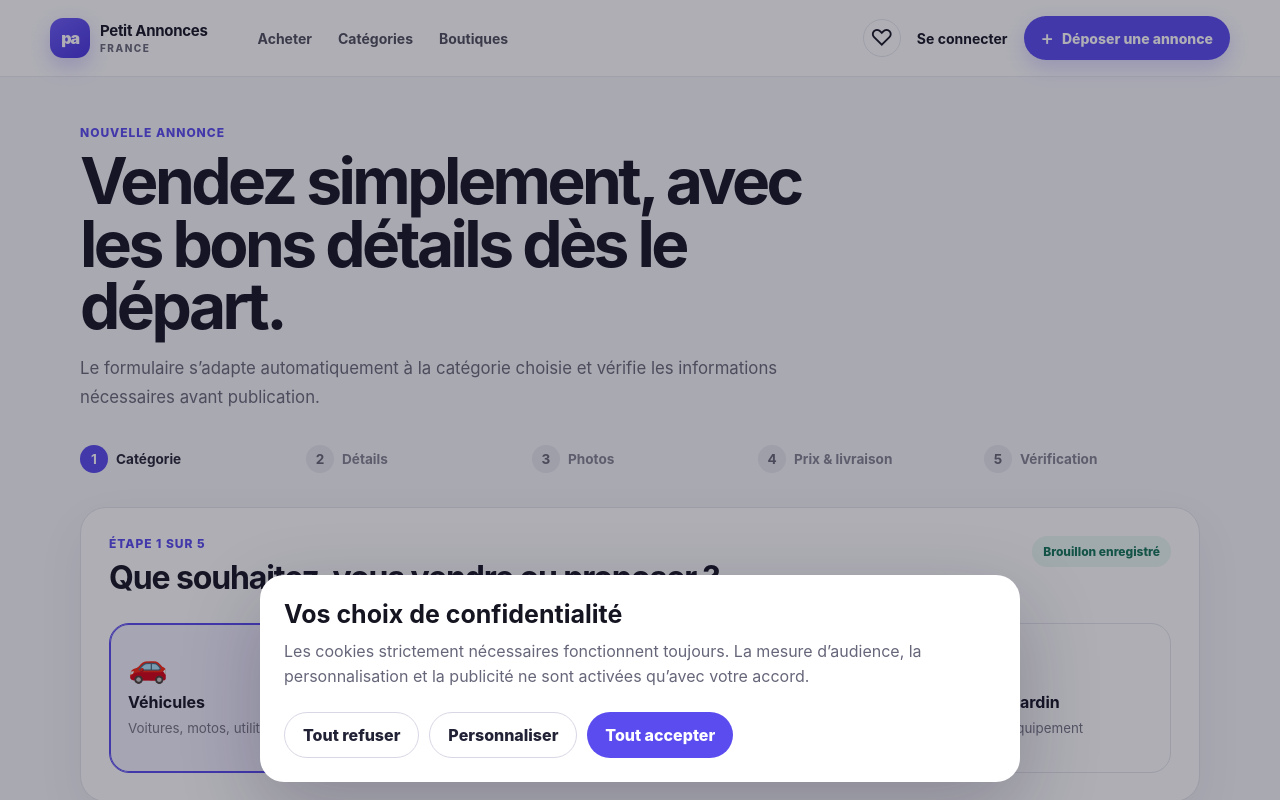
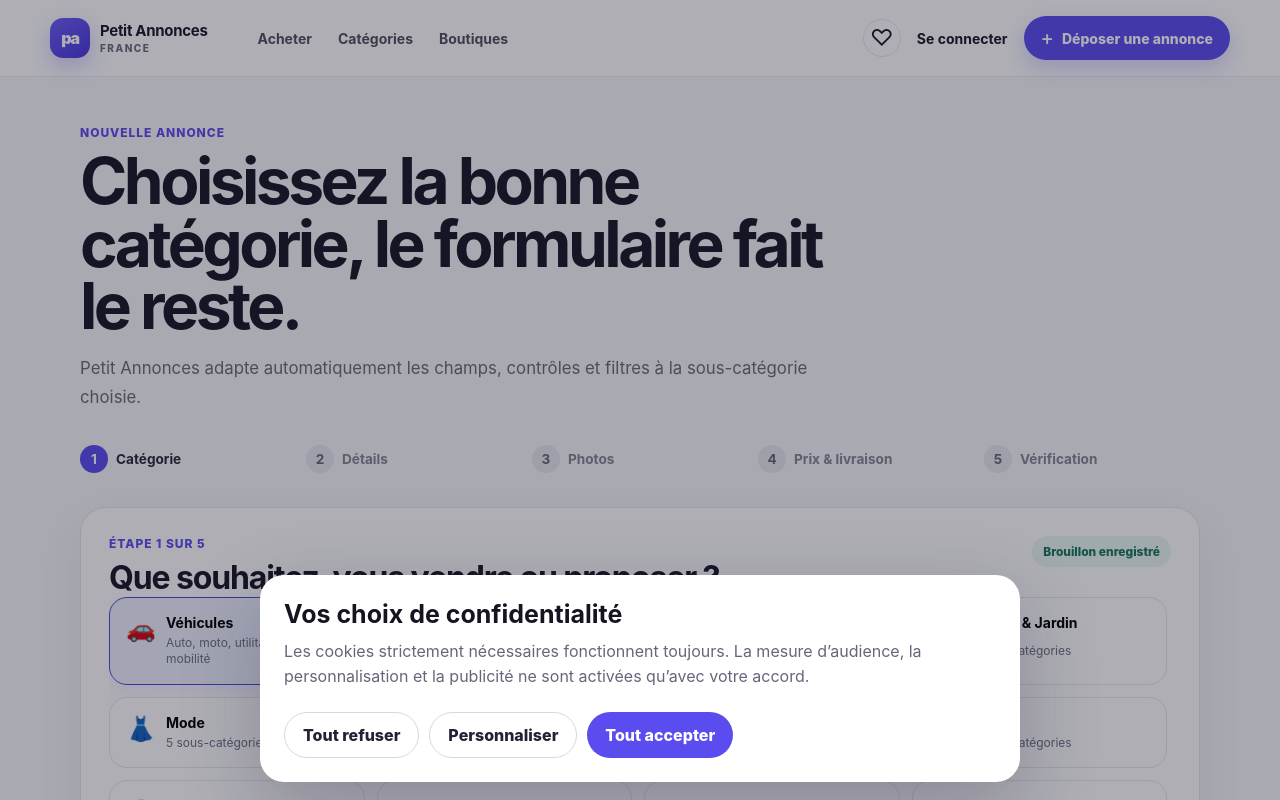
Before and after one commit to hakersoy66/petitannonces, a Next.js app in the folder apps/web/: page /deposer-une-annonce in a window 1280 px wide. Shown: the top 800 px of the page. Built offline with nearby package versions, Linux system fonts and the light colour scheme.

Commit message:
feat(web): finish listing category selection with full adaptive catalog

```diff
--- a/apps/web/app/deposer-une-annonce/page.tsx
+++ b/apps/web/app/deposer-une-annonce/page.tsx
@@ -1,10 +1,11 @@
 import type { Metadata } from "next";
+import { CatalogBrowser } from "../../components/catalog-browser";
 import { SiteHeader } from "../../components/site-header";
 import styles from "./page.module.css";
 
 export const metadata: Metadata = {
   title: "Déposer une annonce | Petit Annonces",
-  description: "Créez une annonce sur Petit Annonces avec des formulaires adaptés aux véhicules, à l'immobilier et aux autres catégories.",
+  description: "Créez une annonce sur Petit Annonces avec des formulaires adaptés à chaque catégorie en France.",
 };
 
 const steps = ["Catégorie", "Détails", "Photos", "Prix & livraison", "Vérification"];
@@ -17,8 +18,8 @@ export default function CreateListingPage() {
         <div className={styles.shell}>
           <div className={styles.heading}>
             <p className={styles.eyebrow}>Nouvelle annonce</p>
-            <h1>Vendez simplement, avec les bons détails dès le départ.</h1>
-            <p>Le formulaire s’adapte automatiquement à la catégorie choisie et vérifie les informations nécessaires avant publication.</p>
+            <h1>Choisissez la bonne catégorie, le formulaire fait le reste.</h1>
+            <p>Petit Annonces adapte automatiquement les champs, contrôles et filtres à la sous-catégorie choisie.</p>
           </div>
 
           <ol className={styles.steps} aria-label="Étapes de création de l'annonce">
@@ -38,21 +39,7 @@ export default function CreateListingPage() {
               </div>
               <span className={styles.saved}>Brouillon enregistré</span>
             </div>
-
-            <div className={styles.categoryGrid}>
-              <button type="button" className={`${styles.category} ${styles.selected}`}>
-                <span>🚗</span><strong>Véhicules</strong><small>Voitures, motos, utilitaires</small>
-              </button>
-              <button type="button" className={styles.category}>
-                <span>🏠</span><strong>Immobilier</strong><small>Vente et location</small>
-              </button>
-              <button type="button" className={styles.category}>
-                <span>💻</span><strong>High-tech</strong><small>Téléphones, informatique</small>
-              </button>
-              <button type="button" className={styles.category}>
-                <span>🛋️</span><strong>Maison & Jardin</strong><small>Meubles et équipement</small>
-              </button>
-            </div>
+            <CatalogBrowser />
           </section>
 
           <div className={styles.specialGrid}>
@@ -61,7 +48,7 @@ export default function CreateListingPage() {
               <div>
                 <p className={styles.stepLabel}>Véhicules</p>
                 <h2>Ajoutez votre plaque, on pré-remplit le véhicule.</h2>
-                <p>Marque, modèle, date de première immatriculation, énergie, puissance, CO₂ et autres données techniques peuvent être récupérés auprès du fournisseur agréé configuré.</p>
+                <p>Marque, modèle, mise en circulation, énergie, puissance et informations techniques peuvent être récupérés via le fournisseur agréé configuré.</p>
                 <div className={styles.inlineForm}>
                   <input aria-label="Plaque d'immatriculation" placeholder="AB-123-CD" />
                   <button type="button">Identifier le véhicule</button>
@@ -75,12 +62,12 @@ export default function CreateListingPage() {
               <div>
                 <p className={styles.stepLabel}>Immobilier en France</p>
                 <h2>DPE et GES intégrés au formulaire.</h2>
-                <p>Les annonces immobilières demandent les informations énergétiques nécessaires avant envoi en modération.</p>
+                <p>Les informations énergétiques et les attributs du bien sont demandés dans le même parcours.</p>
                 <div className={styles.energyRows}>
                   <span><b>Classe énergie</b><i>A → G</i></span>
                   <span><b>Classe climat / GES</b><i>A → G</i></span>
                   <span><b>Dépenses annuelles estimées</b><i>Min / Max €</i></span>
-                  <span><b>Année(s) de référence</b><i>Obligatoire</i></span>
+                  <span><b>Année(s) de référence</b><i>Contrôlé</i></span>
                 </div>
               </div>
             </section>
```
